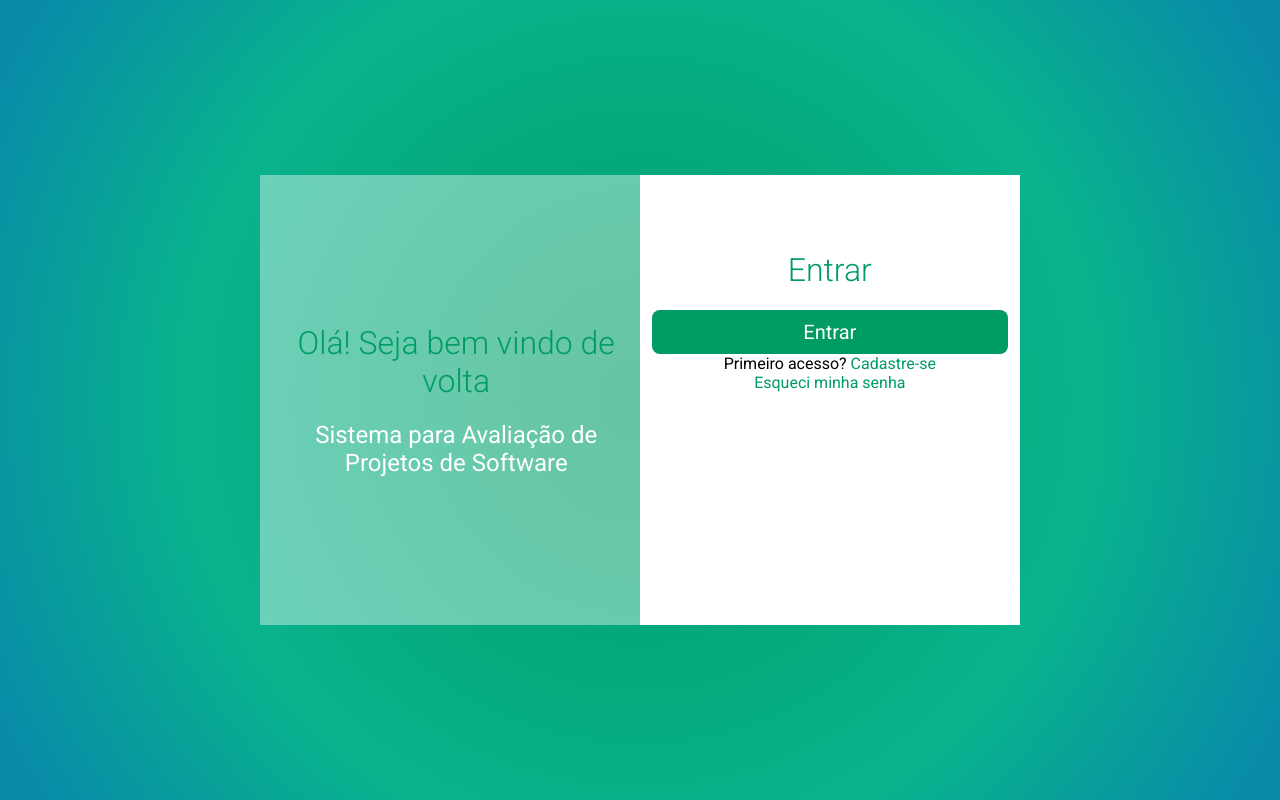
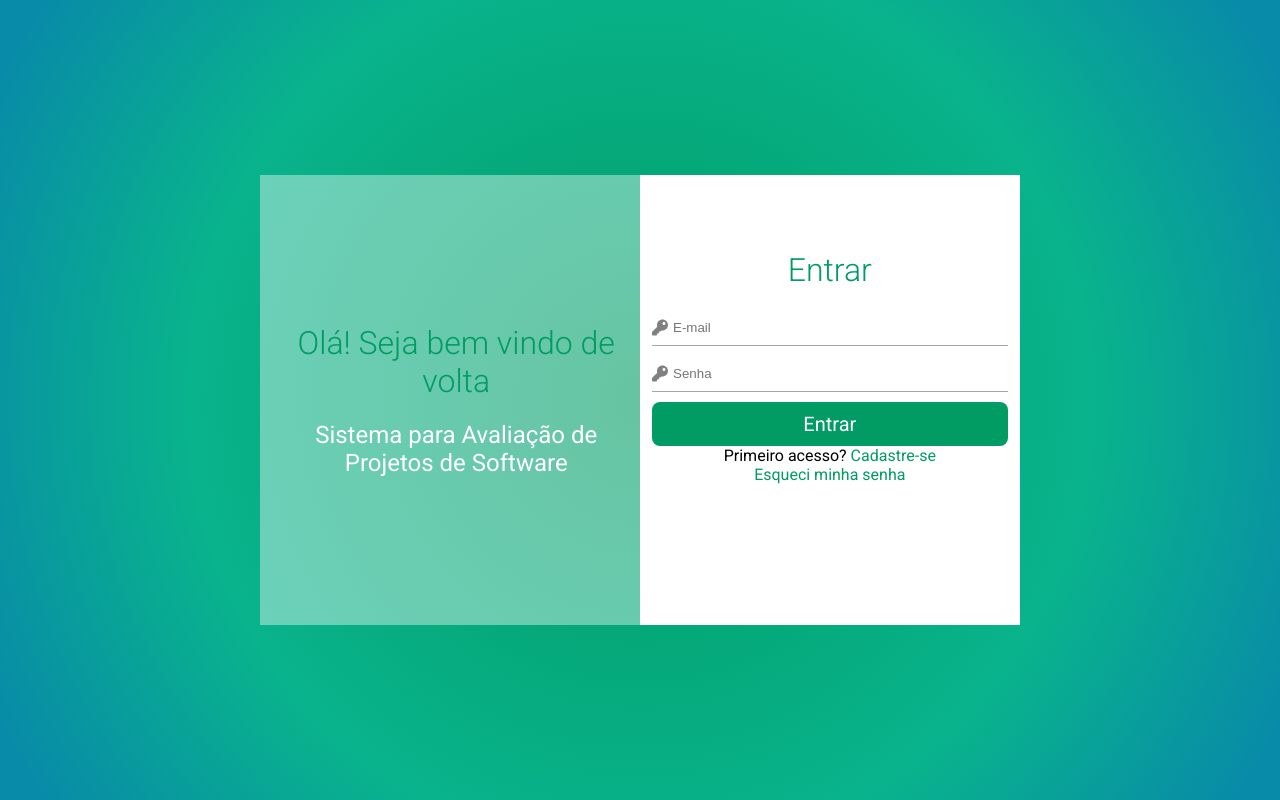
Before and after one commit to ldbeltz/evaluateFront, a Vue app: page /#/ in a window 1280 px wide. Built offline with nearby package versions, Linux system fonts and the light colour scheme.

Commit message:
adicionado icones

```diff
--- /dev/null
+++ b/src/components/BaseInputComponent.vue
@@ -0,0 +1,46 @@
+<script setup>
+import key from '../assets/icons/key-icon.svg'
+import letter from '../assets/icons/key-icon.svg'
+const props = defineProps({
+     type: {
+        type:  String,
+        required: true
+    },
+     placeholder: {
+        type:  String,
+        required: false
+    }
+})
+</script>
+<template>
+    <div class="base-input-container">
+        <label class="base-input-label" for="">
+            <img :src="key" alt="">
+            <input class="base-input" :type="props.type" :placeholder="props.placeholder">
+        </label>
+    </div>
+</template>
+<style scoped>
+.base-input-container, .base-input {
+    width: 100%;
+}
+.base-input {
+    padding: 10px 5px;
+    box-sizing: border-box;
+    border: none;
+}
+.base-input:focus{
+    outline: none;
+    box-shadow: none;
+    border: none;
+}
+.base-input-container {
+    border-bottom: 1px solid #A6A6A6;
+}
+.base-input-container:focus-within {
+    border-bottom: 1px solid var(--primary-color);
+}
+.base-input-label {
+    display: flex;
+}
+</style>
--- a/src/components/LoginAndRegisterComponent.vue
+++ b/src/components/LoginAndRegisterComponent.vue
@@ -1,6 +1,7 @@
 <script setup>
 import { ref } from 'vue';
 import BaseButtonComponent from './BaseButtonComponent.vue';
+import BaseInputComponent from './BaseInputComponent.vue'
 const props = defineProps({
     formType : {
         type:  String,
@@ -43,7 +44,20 @@ const content = ref({
                     <h1 class="form-title column">
                         {{ props.formType == "login" ? content.login.formTitle : content.register.formTitle}}
                     </h1>
-                    <div class="form-fields column"></div>
+                    <div class="form-fields column">
+                        <base-input-component
+                            type="text"
+                            placeholder="E-mail"
+                        ></base-input-component>
+                        <base-input-component
+                            type="password"
+                            placeholder="Senha"
+                        ></base-input-component>
+                        <base-input-component v-if="props.formType == 'register'"
+                            type="password"
+                            placeholder="Confirmar Senha"
+                        ></base-input-component>
+                    </div>
                     <div class="form-button column">
                         <base-button-component
                         :name="props.formType == 'login' ? content.login.formTitle : content.register.formTitle"
@@ -69,6 +83,10 @@ const content = ref({
     font-family: var(--font-family);
     align-items: center;
     justify-content: center;
+}
+
+.form-fields > * {
+    margin-bottom: 10px;
 }
 
 .solid-card {
```
Also changed, not shown: src/assets/icons/key-icon.svg (added), src/assets/icons/letter.svg (added).
